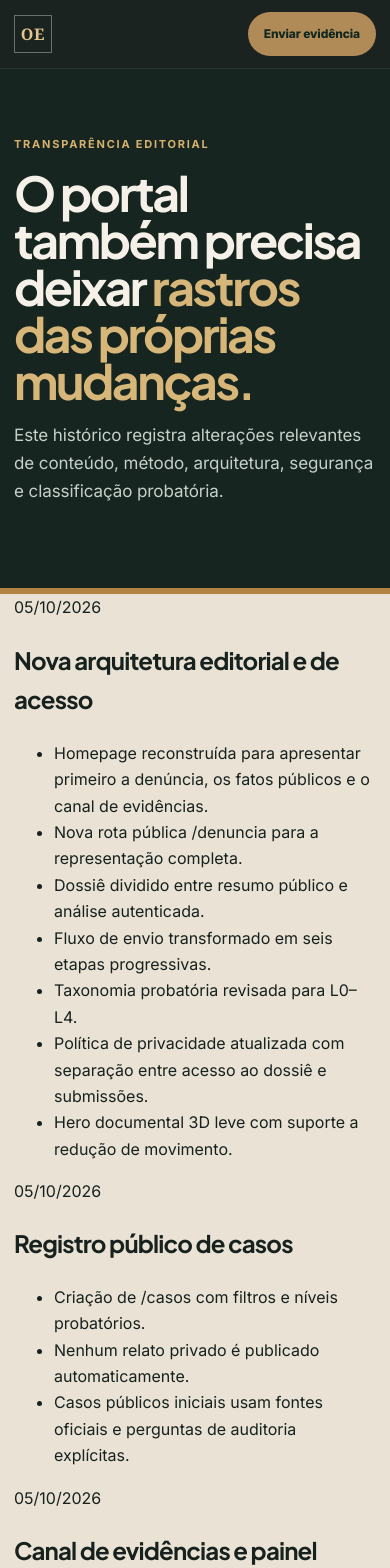
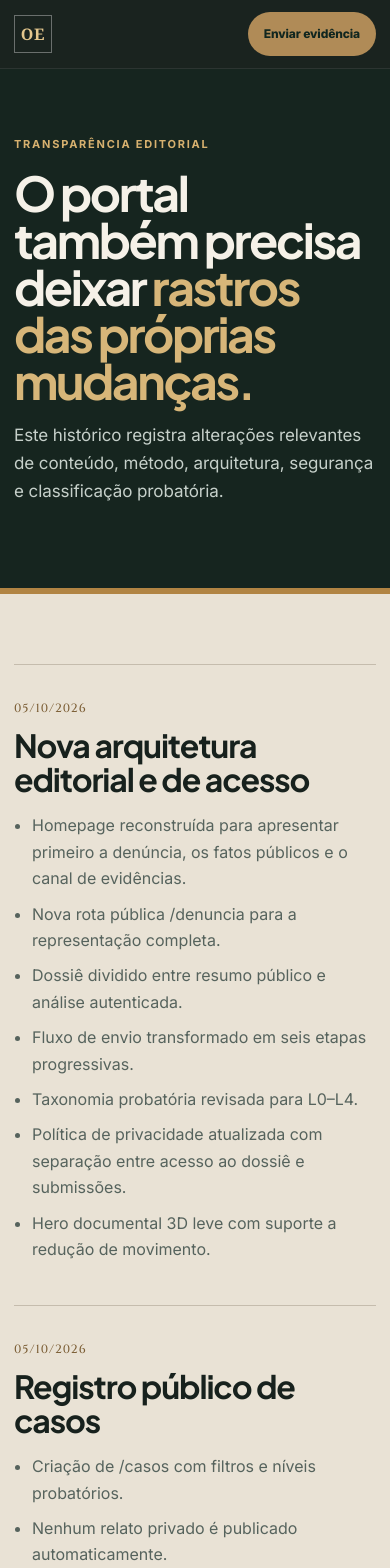
Before and after one commit to davidazevedo/observatorio-eleitoral-ba-2026, a Next.js app: page /atualizacoes in a window 390 px wide. Shown: the top 1568 px of the page. Built offline with nearby package versions, Linux system fonts and the light colour scheme.

Commit message:
style: add changelog and correction policy layouts

```diff
--- a/app/globals.css
+++ b/app/globals.css
@@ -565,3 +565,17 @@ textarea{min-height:auto}
   .wizard-shell{padding-top:38px}.wizard-header h1{font-size:46px}.wizard-card{padding:28px 20px}.wizard-card legend{font-size:31px}.wizard-progress>div{grid-template-columns:1fr auto}.wizard-progress strong{grid-column:1/-1}.review-grid{grid-template-columns:1fr}.review-wide{grid-column:auto}.wizard-actions{align-items:stretch}.wizard-actions .button{min-width:150px}.wizard-safety{display:grid}.wizard-safety a{margin-left:0}
   .research-privacy article{grid-template-columns:45px 1fr}.privacy-separation>div{grid-template-columns:1fr;gap:4px}
 }
+
+.updates-list{padding-top:70px;padding-bottom:95px}
+.updates-list article{display:grid;grid-template-columns:150px 1fr;gap:40px;padding:34px 0;border-top:1px solid #c5bcad}
+.updates-list time{font-family:var(--font-institutional),serif;font-size:12px;color:#7a5c33;letter-spacing:.08em}
+.updates-list h2{font-family:var(--font-heading),sans-serif;font-size:32px;line-height:1.05;letter-spacing:-.035em;margin:0 0 16px}
+.updates-list ul{margin:0;padding-left:18px;color:#56635d}.updates-list li{margin-bottom:9px}
+.correction-policy{padding-top:70px;padding-bottom:100px}
+.correction-policy article{display:grid;grid-template-columns:70px 1fr;gap:28px;padding:34px 0;border-top:1px solid #c5bcad}
+.correction-policy article>span{font-family:var(--font-heading),sans-serif;font-size:30px;color:#8b652e}
+.correction-policy h2{font-family:var(--font-heading),sans-serif;font-size:34px;letter-spacing:-.035em;margin:0 0 10px}
+.correction-policy p{color:#59665f;max-width:850px}
+@media(max-width:700px){
+  .updates-list article,.correction-policy article{grid-template-columns:1fr;gap:10px}
+}
```
